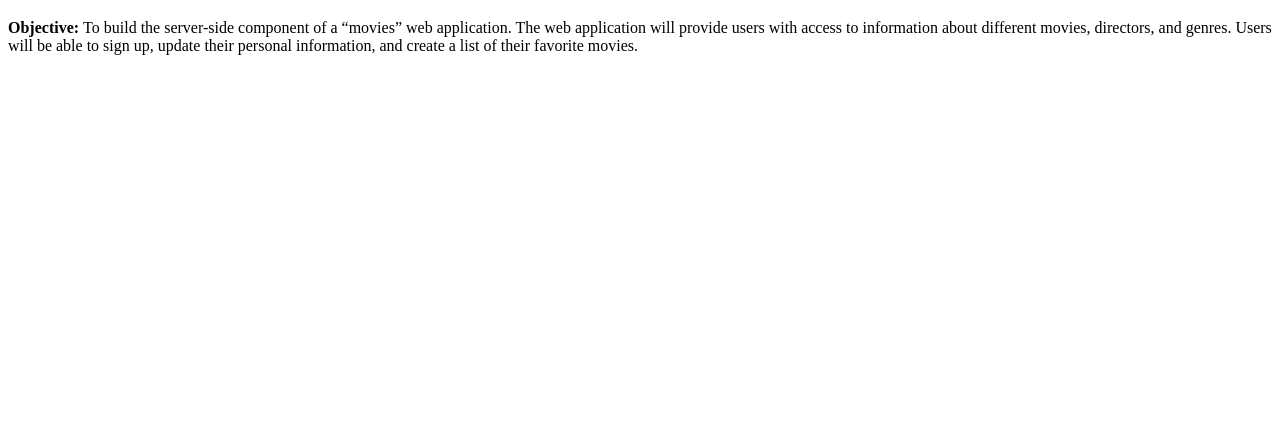
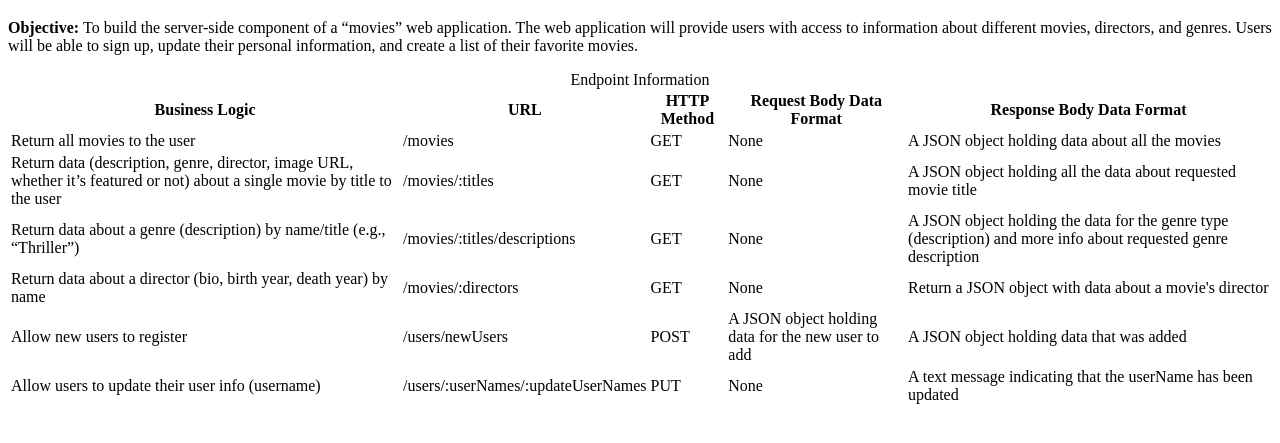
Before and after one commit to Nekomimi-YT/Movie_App, a website: page public/documentation.html in a window 1280 px wide. Shown: the part 61-504 px from the top of the page. Drawn offline with Linux system fonts and the light colour scheme.

Commit message:
Create descriptive table for API URL endpoints

```diff
--- a/public/documentation.html
+++ b/public/documentation.html
@@ -14,5 +14,62 @@
     movies, directors, and genres. Users will be able to sign up, update their
     personal information, and create a list of their favorite movies.
   </p>
+  <table>
+    <caption>Endpoint Information</caption>
+    <thead>
+      <tr>
+        <th scope="col">Business Logic</th>
+        <th scope="col">URL</th>
+        <th scope="col">HTTP Method</th>
+        <th scope="col">Request Body Data Format</th>
+        <th scope="col">Response Body Data Format</th>
+      </tr>
+    </thead>
+    <tbody>
+      <tr>
+        <td>Return all movies to the user</td>
+        <td>/movies</td>
+        <td>GET</td>
+        <td>None</td>
+        <td>A JSON object holding data about all the movies</td>
+      </tr>
+      <tr>
+        <td>Return data (description, genre, director, image URL,
+          whether it’s featured or not) about a single movie by title to the user</td>
+        <td>/movies/:titles</td>
+        <td>GET</td>
+        <td>None</td>
+        <td>A JSON object holding all the data about requested movie title</td>
+      </tr>
+      <tr>
+        <td>Return data about a genre (description) by name/title (e.g., “Thriller”)</td>
+        <td>/movies/:titles/descriptions</td>
+        <td>GET</td>
+        <td>None</td>
+        <td>A JSON object holding the data for the genre type (description) and more info about requested genre description</td>
+      </tr>
+      <tr>
+        <td>Return data about a director (bio, birth year, death year) by name</td>
+        <td>/movies/:directors</td>
+        <td>GET</td>
+        <td>None</td>
+        <td>Return a JSON object with data about a movie's director</td>
+      </tr>
+      <tr>
+        <td>Allow new users to register</td>
+        <td>/users/newUsers</td>
+        <td>POST</td>
+        <td>A JSON object holding data for the new user to add</td>
+        <td>A JSON object holding data that was added</td>
+      </tr>
+      <tr>
+        <td>Allow users to update their user info (username)</td>
+        <td>/users/:userNames/:updateUserNames</td>
+        <td>PUT</td>
+        <td>None</td>
+        <td>A text message indicating that the userName has been updated</td>
+      </tr>
+    </tbody>
+  </table>
 </body>
 </html>
```
